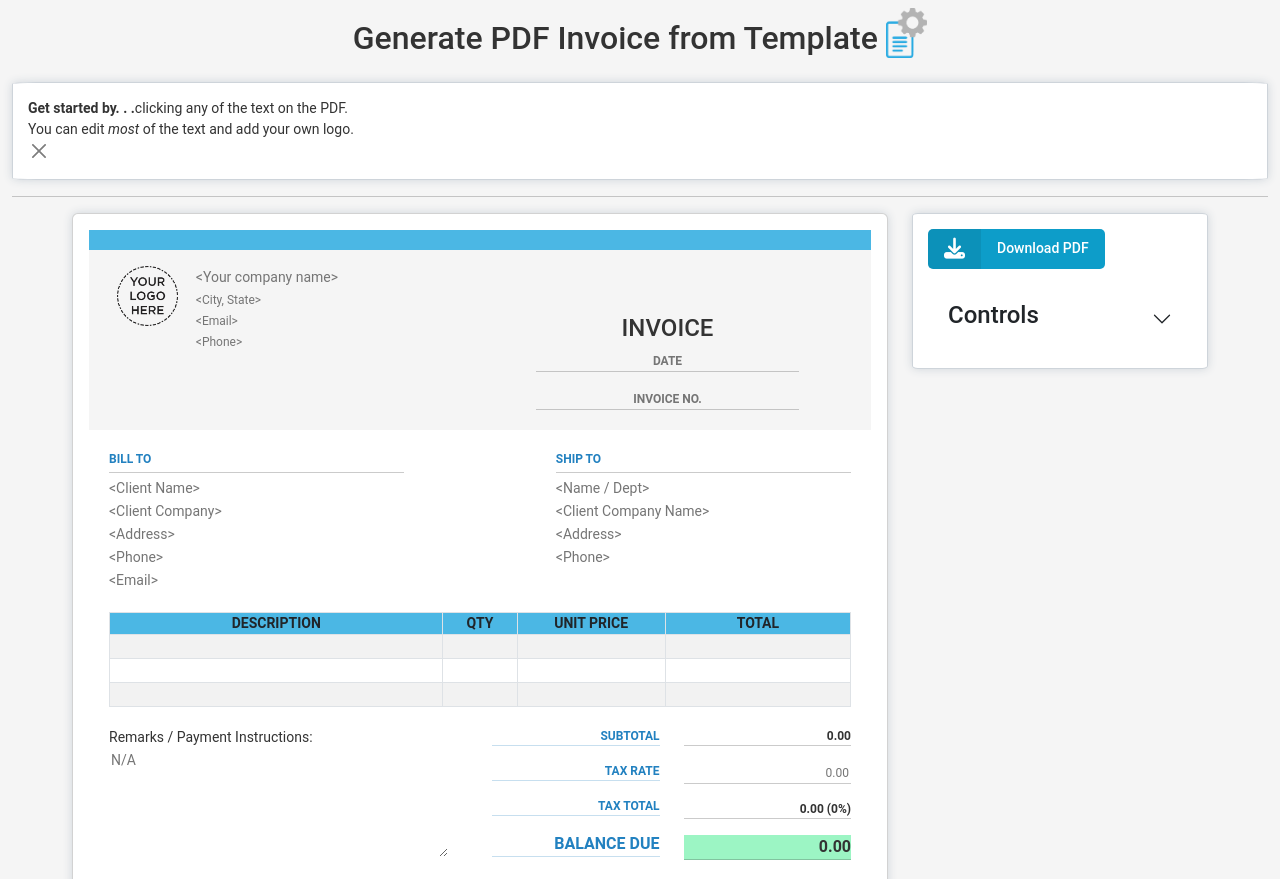
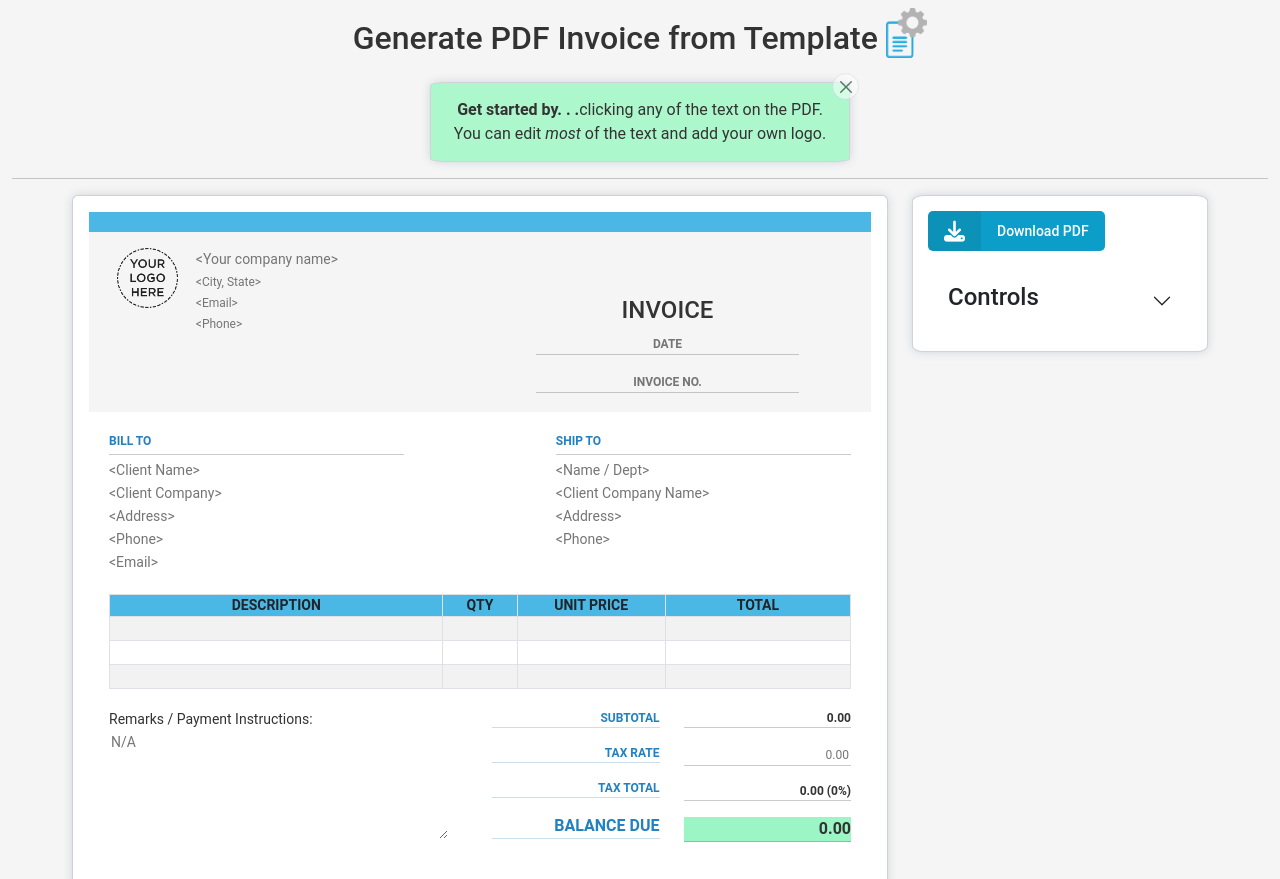
Before and after one commit to skerrey/invoice-to-pdf, a website: page index.html in a window 1280 px wide. Shown: the top 879 px of the page. Drawn offline with Linux system fonts and the light colour scheme.

Commit message:
Update style.css

```diff
--- a/src/styles/style.css
+++ b/src/styles/style.css
@@ -1,4 +1,17 @@
 /* Styling */
+/**
+  * ---Contents---
+  * Elements
+  * Text
+  * General
+  * Information
+  * Company Details
+  * Billing Details
+  * Payment Description
+  * Payment Total
+  * Controls
+  * Footer
+  */
 
 /* Elements */
 body {
@@ -48,10 +61,15 @@ tr, td, th{
   margin: 20px auto 50px auto;
 }
 
+.sticky-top {
+  top: 2em;
+}
+
 .card-pdf {
   width: 816px;
   height: 1056px;
   box-shadow: #ced4da 0px 0px 10px 0px;
+  margin-bottom: 20px;
 }
 
 .bar-bg {
@@ -63,11 +81,34 @@ tr, td, th{
 #info {
   background-color: #fff;
   border: 1px solid #ced4da;
-  border-radius: 2%;
+  border-radius: 4%;
   padding: 15px;
   box-shadow: #ced4da 0px 0px 10px 0px;
+  width: 420px;
+  text-align: center;
+  margin: 0 auto;
+  font-size: 16px;
+  background-color: rgb(173, 247, 205);
+  position: relative;
+}
 
+.x-button {
+  font-size: 12px;
+  position:absolute;
+  margin-top: -10px;
+  margin-right: -10px;
+  background-color: #fff;
+  border: 1px solid #ced4da;
+  width: 25px;
+  height: 25px;
+  border-radius: 50%;
+  font-weight: bold;
+  padding: 0;
+  top:0;
+  right:0;
 }
+
+
 
 /* Company Details  */
 #logo:hover {
@@ -126,12 +167,12 @@ tr, td, th{
 /* Controls */
 #controls {
   background-color: #fff;
-  border-radius: 2%;
+  border-radius: 4%;
   padding: 15px;
   border: 1px solid #ced4da;
   box-shadow: #ced4da 0px 0px 10px 0px;
+  min-width: 180px;
 }
-
 
 .btn-color-picker {
   width: 89px;
```
